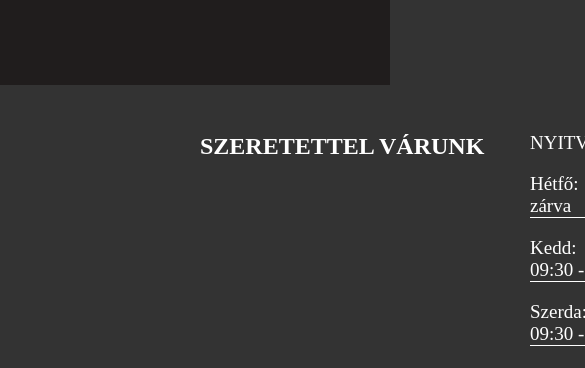
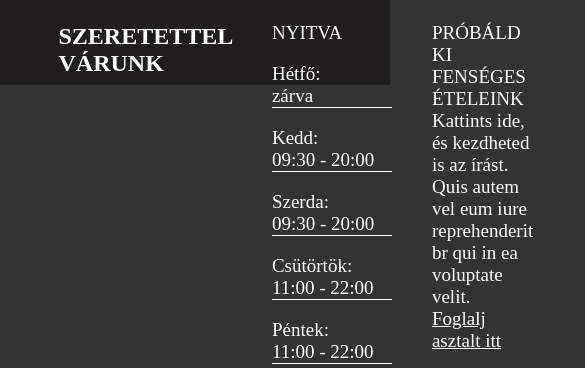
Before and after one commit to BigMocky/PizzaTema, a plain HTML site: page index.html in a window 390 px wide. Shown: the part 2295-2663 px from the top of the page, 585 px wide, since content can reach past the window. Drawn offline with Linux system fonts and the light colour scheme.

Commit message:
reszponzivitás pt1

```diff
--- a/Pizza.css
+++ b/Pizza.css
@@ -183,6 +183,7 @@ a:hover{
 }
 
 /*infok*/
+
 .container2{
     width: 1000px;
     margin-left: auto;
@@ -193,8 +194,8 @@ a:hover{
     grid-template-rows: auto;
     grid-gap: 40px;
     float: none;
-    padding-left: 200px;
-    padding-right: 200px;
+    padding-left: 10%;
+    padding-right: 10%;
     padding-top: 50px ;
 }
 
@@ -239,3 +240,55 @@ footer{
     height: 100px;
     background-color: #141313;;
 }
+
+@media only screen and (max-width: 1200px){
+
+
+    .container2{
+        width: 80%;
+        margin-left: auto;
+        margin-right: auto;
+        margin-bottom: 10px;
+        grid-template-columns: auto auto auto;
+        display: grid;
+        grid-template-rows: auto;
+        grid-gap: 40px;
+        float: none;
+        padding-left: 10%;
+        padding-right: 10%;
+        padding-top: 50px ;
+    }
+
+}
+@media only screen and (max-width: 1010px){
+
+
+    .container2{
+        width: 80%;
+        margin-left: auto;
+        margin-right: 0px;
+        margin-bottom: 10px;
+        grid-template-columns: auto auto auto;
+        display: grid;
+        grid-template-rows: auto;
+        grid-gap: 40px;
+        float: none;
+        padding-left: 5%;
+        padding-right: 5%;
+        padding-top: 50px ;
+    }
+
+}
+@media only screen and (max-width: 950px){
+
+
+    .gallery{
+        display: grid;
+        grid-template-columns: repeat(13, 50px);
+        grid-template-rows: repeat(11, 50px);
+        grid-gap: 15px;
+        width: 5%;
+
+    }
+
+}
--- a/index.html
+++ b/index.html
@@ -119,7 +119,7 @@
                         </div>
                         <div class=" grid__item grid__item--3">
                             <p style="color: white;">PRÓBÁLD KI FENSÉGES ÉTELEINK <br>
-                                Kattints ide, és kezdheted is az írást. <br>Quis autem vel eum iure reprehenderit qui in ea voluptate velit. <br>
+                                Kattints ide, és kezdheted is az írást. <br>Quis autem vel eum iure reprehenderit br qui in ea voluptate velit. <br>
 
                                 <u>Foglalj asztalt itt</u>
                             </p>
```
